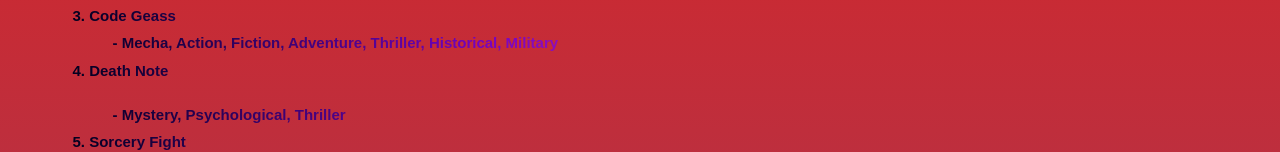
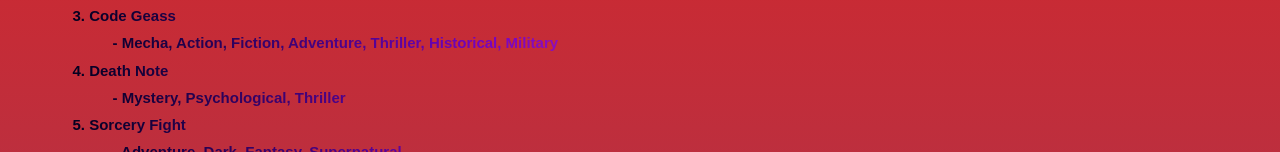
Before and after one commit to AmmarB1/AmmarB1.github.io, a plain HTML site: page index.html in a window 1280 px wide. Shown: the part 292-444 px from the top of the page. Drawn offline with Linux system fonts and the light colour scheme.

Commit message:
Update index.html

```diff
--- a/index.html
+++ b/index.html
@@ -145,7 +145,7 @@
 <h1> <dd> - Adventure, Fiction, Fantasy, Martial Arts. </dd> </h1>
 <h1> <li> 3. Code Geass </li> </h1>
 <h1> <dd> - Mecha, Action, Fiction, Adventure, Thriller, Historical, Military </dd> </h1>
-<h1> <li> 4. Death Note <li> </h1>
+<h1> <li> 4. Death Note </li> </h1>
 <h1> <dd> - Mystery, Psychological, Thriller </dd> </h1>
 <h1> <li> 5. Sorcery Fight </li> </h1>
 <h1> <dd> - Adventure, Dark, Fantasy, Supernatural </dd> </h1>
```
